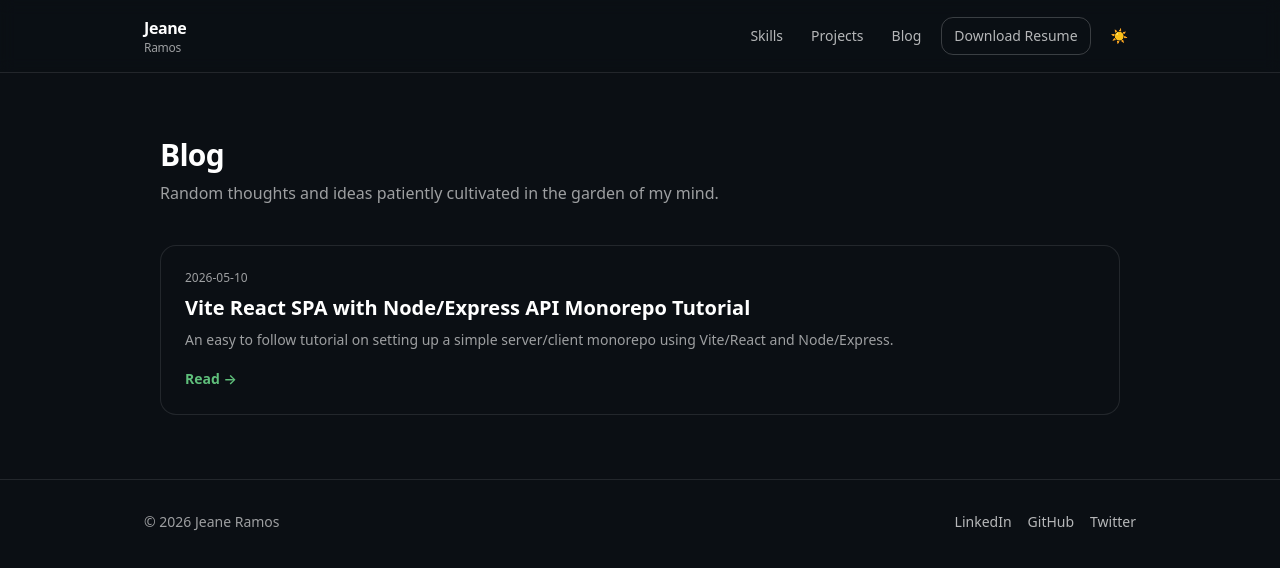
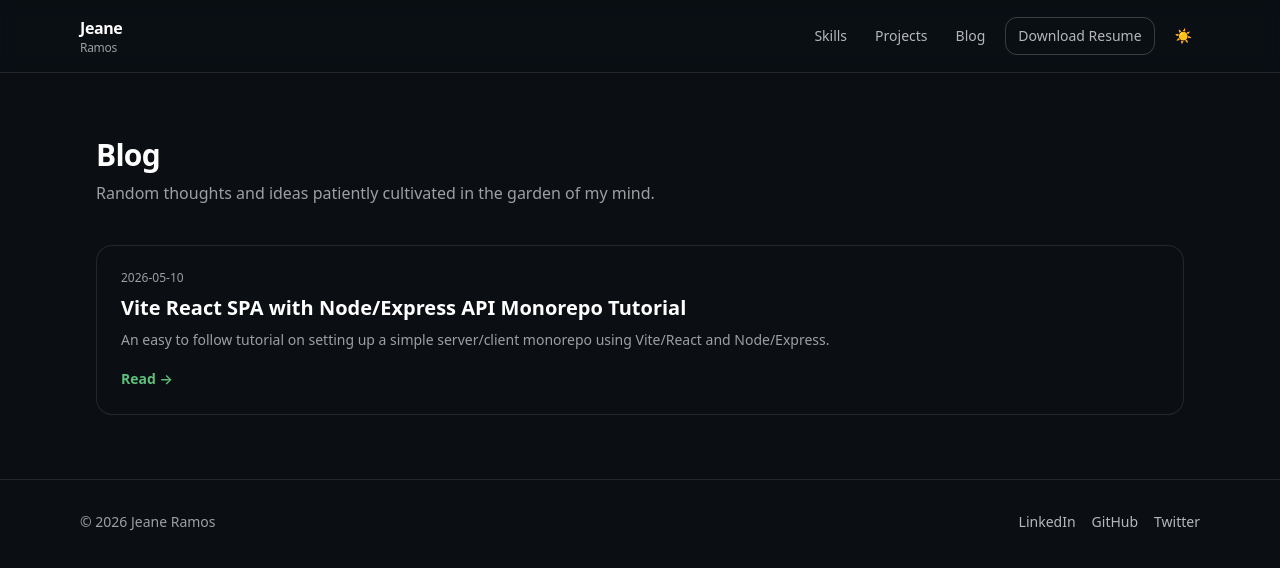
Before and after one commit to jeanbeanie/jeane.dev, a Next.js app: page /blog in a window 1280 px wide. Shown: the top 568 px of the page. Built offline with nearby package versions, Linux system fonts and the light colour scheme.

Commit message:
increase main page container width slightly

```diff
--- a/src/styles/globals.css
+++ b/src/styles/globals.css
@@ -36,7 +36,7 @@ body {
 /* Custom component styles */
 @layer components {
     .container-page {
-        @apply mx-auto max-w-5xl px-4;
+        @apply mx-auto max-w-6xl px-4;
     }
 
     .section {
```
